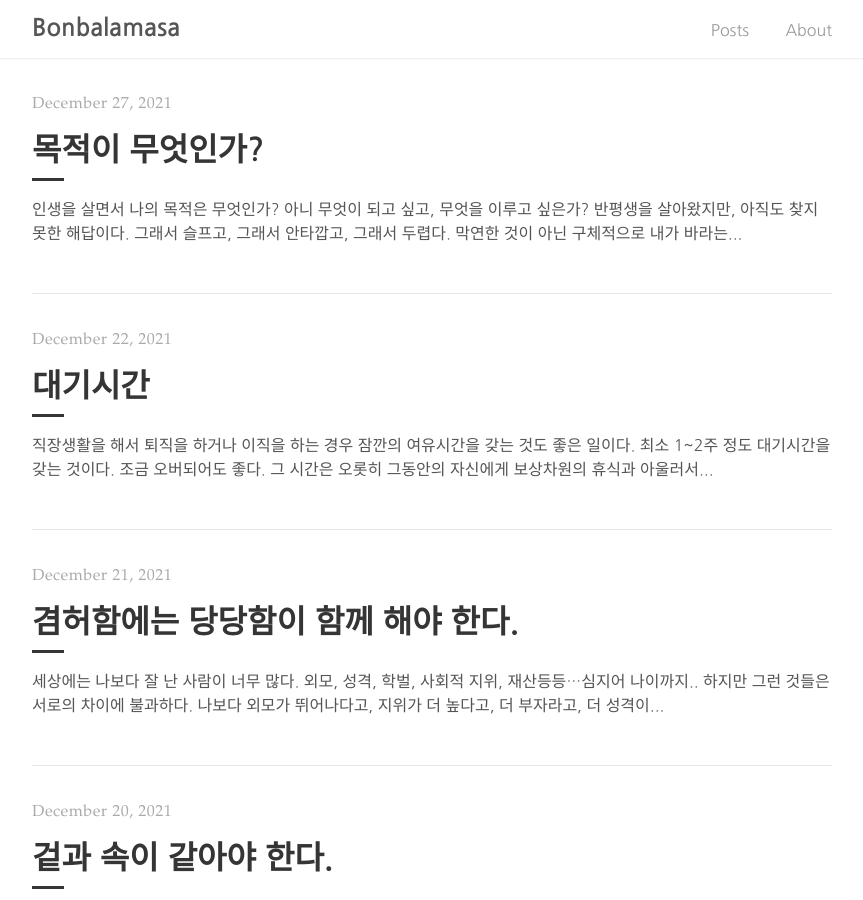
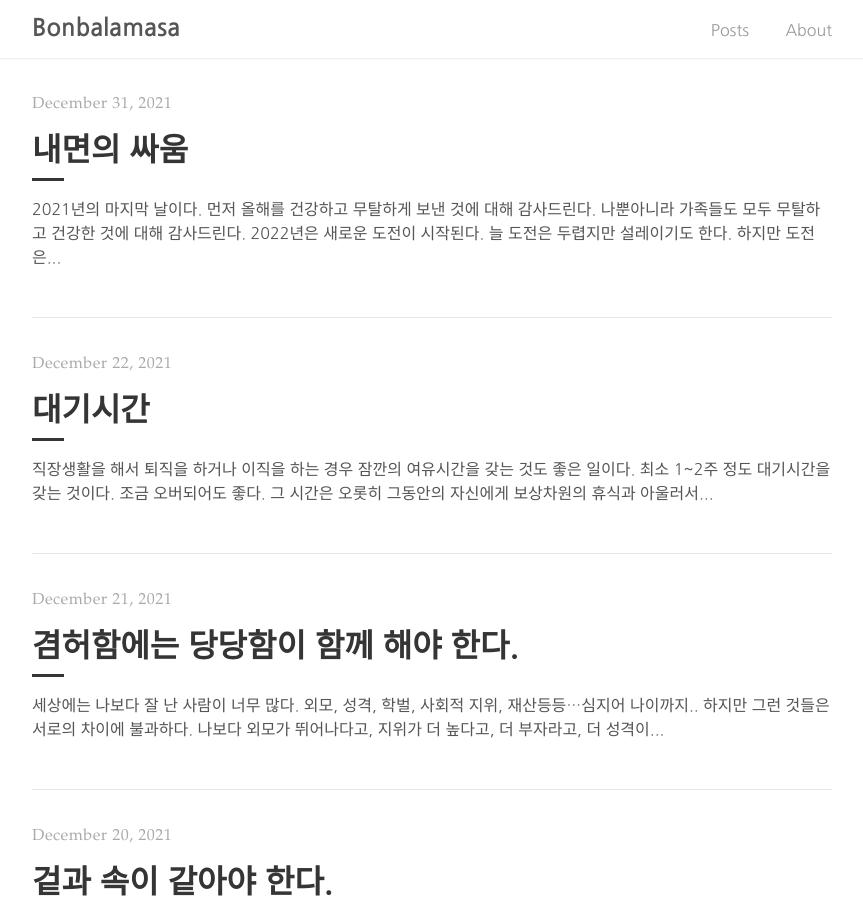
Before and after one commit to bonbalamasa/bonbalamasa.github.io, a Jekyll site: the page built from index.html, in a window 1280 px wide and 900 px high. Shown: the whole window, without its empty margins (208-1071 px from the left). Built offline with Jekyll 4.4.1, drawn with Linux system fonts in a browser that asks for light colours; the list of posts is cut into pages by our own code; part of the change alters nothing that is shown.

Commit message:
post add

```diff
--- a/_posts/2021-12-27-00057.md
+++ /dev/null
@@ -1,19 +0,0 @@
----
-layout: post
-title:  "목적이 무엇인가?"
-author: "Bonbalama"
----
-인생을 살면서 나의 목적은 무엇인가? 아니 무엇이 되고 싶고, 무엇을 이루고 싶은가? 반평생을 살아왔지만, 아직도 찾지 못한 해답이다. 그래서 슬프고, 그래서 안타깝고, 그래서 두렵다. 막연한 것이 아닌 구체적으로 내가 바라는 인생은 무엇인가? 내가 살면서 반드시 이루어내야 할 것이 무엇인가?
-
-목적이 없이 그냥 주어진 상황에 최선을 다해와서 살아왔다. 아니 사실 행복을 위해 살아왔지만, 너무 추상적이다. 내가 정말 살고 싶은, 내가 정말 이루고 싶은 것이 무엇일까? 그냥 안분지족의 삶이 목표인가? 그래서 안분지족하고 있는가? 그저 나하나의 안위가 내가 사는 목적인가? 욕심이 없다는 것은 능력의 부족을 포장하는 수단이 아닐까? 정말 바라는 것이 무엇인가? 정말 내가 이루고 싶은 것이 무엇인가?
-
-늘 그래왔다. 나의 목표는 최선을 다하되, 탐욕적이지 말자고, 남한테 아쉬운 소리 안하고, 남에게 의지하지 않고, 부족한 것을 부족한 대로 견딜 수 있는 그런 삶을 원했다. 그런데 그것이 다 인가? 아니면 무언가 세상을 변화시킬 커다른 야망을 가지고 있어야만 진정으로 인생을 바르게 산다고 이야기할 수 있는가? 나의 안위보다는 세상의 안위를 위해서 사는 것이 진정 내가 원하는 것인가? 반대인 경우에는 나는 쓸모없는 이기적인 존재인가?
-
-나를 희생하면서 세상을 위해서 살 수 있는가? 아니면 세상을 희생하더라도 나의 안위가 중요한 것인가? 아무래도 나는 세상의 안위를 위해서 나를 희생하지는 못하겠다. 그렇게 숭고하고 거룩한 삶을 내가 받아들일 수는 없을 것 같다. 그럼 나는 그냥 나의 안위만을 생각하는 이기적인 삶이 나에게 맞는 것일까? 나의 안위를 위하는 것이 결국 세상을 위하는 것일 순 없는 것일까? 세상을 위하는 것은 반드시 희생이 따르는 것일까?
-
-너무 거창함에 빠져서 허우적 되는 거 같다. 단순하게 내가 죽을때 어떤 사람이 되고 싶은지 먼저 고민해야 할 것 같다. 평범하게 욕심없이,  그다지 베픈것도 많지 않고, 얻은 것도 많지 않은 그냥 그렇게 평범하게 살 것인지? 아니면 무언가 큰 업적을 남기는 사람이 되는 것인지...
-무엇가 큰 업적을 남기기 위해서는 나는 무엇을 희생할 각오가 있는지...
-
-모르겠다. 바보같이 아직도 모르겠다. 진정 내가 바라는 것이 무엇인지? 그래서 바보같다. 분명한 것은 나는 숭고한 사람이 아니다. 나는 거룩한 사람이 아니다. 나는 그저 나의 행복이 타인에게 해가 되지 않고, 나의 행복이 세상의 행복중에 하나 이길 바랄 뿐이다.
-
-> 나를 위하는 것이 세상을 위하는 것과 일치되거나 그 반대의 일 경우 내가 비로소 받아 드릴 수 있을 것이다.
--- /dev/null
+++ b/_posts/2021-12-31-00057.md
@@ -0,0 +1,23 @@
+---
+layout: post
+title:  "내면의 싸움"
+author: "Bonbalama"
+---
+2021년의 마지막 날이다. 먼저 올해를 건강하고 무탈하게 보낸 것에 대해 감사드린다. 나뿐아니라 가족들도 모두 무탈하고 건강한 것에 대해 감사드린다. 2022년은 새로운 도전이 시작된다. 늘 도전은 두렵지만 설레이기도 한다. 하지만 도전은 늘 날 강하게 만들었다. 더 나은 사람이 되게 하였다. 그래서 나는 더욱 발전할 것을 믿는다.
+
+2021년에는 대부분 좋았지만, 수양부족의 한계를 느낀 해였다. 여전히 잘못을 저지르고 여전히 나쁜 습관과 생각으로 벗어나지 못했다. 이제 그런 것들에 대해 작별하고 더 당당한 사람으로 살아야 한다. 버려야할 악습과 행동으로 인해 마지막 날이 무겁기만 했다. 올해 내 자신을 돌아봤을 때 정말 한 점 부끄러움이 없는지에 대한 질문 조차 할 수 없었다. 너무 많은 부끄러움으로 뒤덮힌 나를 보면 초라한 마음과 자괴감까지 든다.
+
+스스로를 단련하지 못하고, 여전히 같은 잘못을 반복하고 있으면서 어떻게 더 나은 사람이 될 수 있겠는가? 단 한 순간의 충동에 무너지고, 단 한 순간의 감정에 휘둘리고나면 그 끝은 마치 칼날을 손으로 쥐은 것처럼 아프다. 평소의 감정과 나쁜 습관을 다스리지 못하면 결국 독이 되어버린다. 그것을 알기에 너무 두렵고 그것을 알기에 이 싸움을 포기할 수 없다. 어쩌면 이것은 평생의 싸움이다.
+
+이 싸움은 단 한번의 성공으로 결정되지 않는다. 아울러 단 한번의 실패로 포기할 수도 없다. 하지만, 한 번의 실패가 반복되면 그것은 패배의 습관이 이루어지고 결국 내면 전체에 패배감과 굴욕감을 줄 것이고 더 나아가 나의 존재를 형편없이 만들어 버리고 만다. 그러므로 이 싸움은 계속되어야 하고, 끊임없이 이겨서 승리가 습관화되고 승리가 주는 기쁨을 받고, 그걸로 내 인생의 의미를 더 부여할 수 있게 된다.
+
+오늘의 싸움이 중요하다. 싸움은 먼 훗날의 미래시점의 상황이 아니고, 바로 오늘 지금 이 순간이다. 매 순간이 바로 내면의 싸움이다. 지킬박사와 하이드처럼 하이드와의 싸움이다. 그 싸움에 매번 지면 나는 하이드가 되고 만다. 아무리 외면을 지킬박사로 꾸며도 그와 같은 웃음을 지어도 결국은 내면이 하이드이면 하이드인 것이다.
+
+그러므로 이겨야 한다. 절대 포기하지 말고 이겨야 한다. 스스로를 과신하지 말고 그런 질 수 있는 상황을 만들지 말아야 한다. 끊임없는 단련과 수련으로 나를 지켜내야 한다. 이것은 나를 지키기 위한 싸움이다. 나를 지킴으로써 나는 더 나은 사람이 된다. 감정과 충동에 휘둘리지 말아야 한다. 혼자만의 시간을 잘 관리해야 한다. 어설픈 나쁜 습관을 삶의 낭만과 스트레스 해소로 포장하지 말아야 한다.
+
+부끄럽지 않게 살자. 부끄럽지 않게 2022년을 맞이하자. 2022년에는 나는 더 부끄러운 사람이 되어서는 안된다. 그러기 위해서는 더 싸워야 한다.
+더이상 패배는 있어서는 안된다. 큰 싸움이지만, 반복하면 작은 싸움이고, 그 작은 싸움의 승패여부가 누적되어서 결국 나 자신을 만들게 된다.
+
+진짜 싸움은 아무도 모르는 내면과의 싸움이다. 그러므로 이겨야 한다. 아무도 모르는 싸움에서 계속 지면 결국 그 싸움의 결과는 어떤 식으로든 드러나게 된다. 그게 진짜 공포이고 두려움이다. 나를 지켜야 한다.
+
+> 매일 매일의 내면의 싸움의 결과는 그 날 잠자리에서 결정된다. 이겼는지, 졌는지.. 명심해라. 승리가 습관화되도록 해야 한다.
```
Also changed, not shown: _posts/2021-02-05-00028.md (+0 -2 lines).
